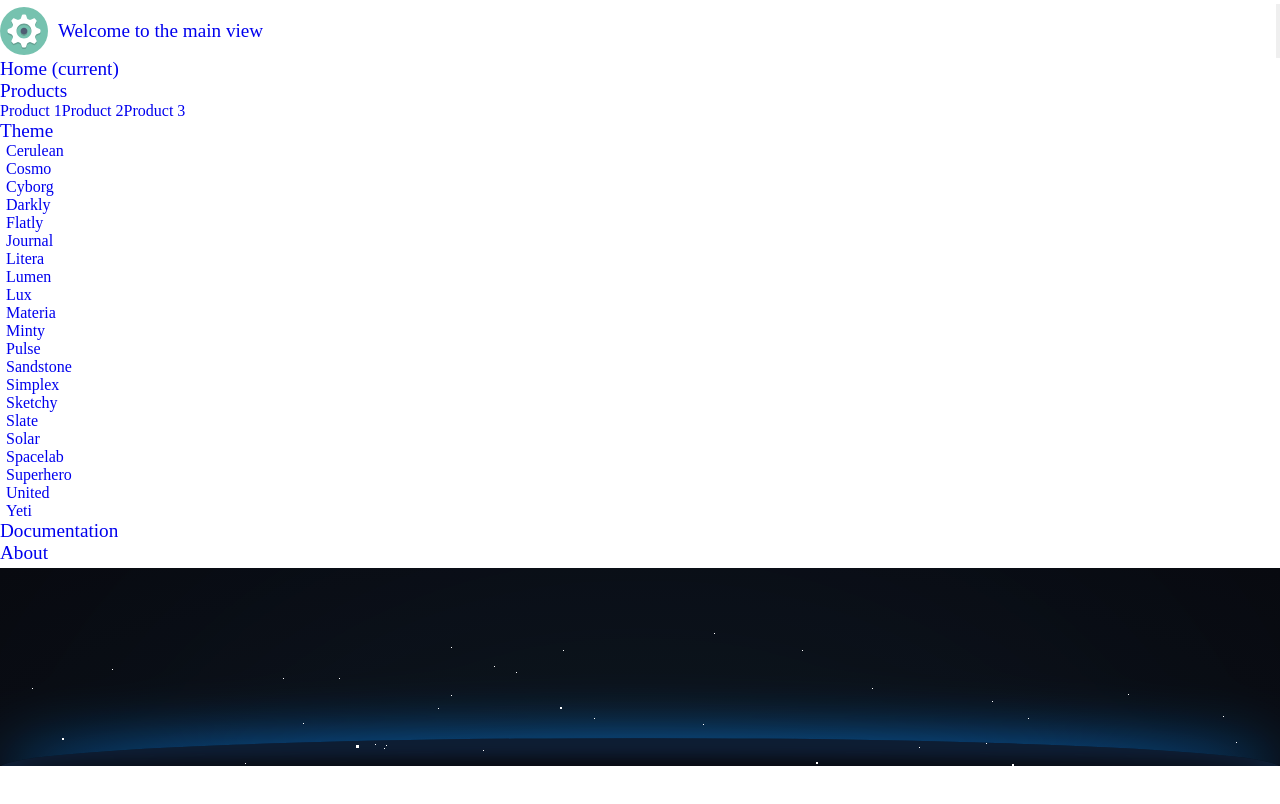
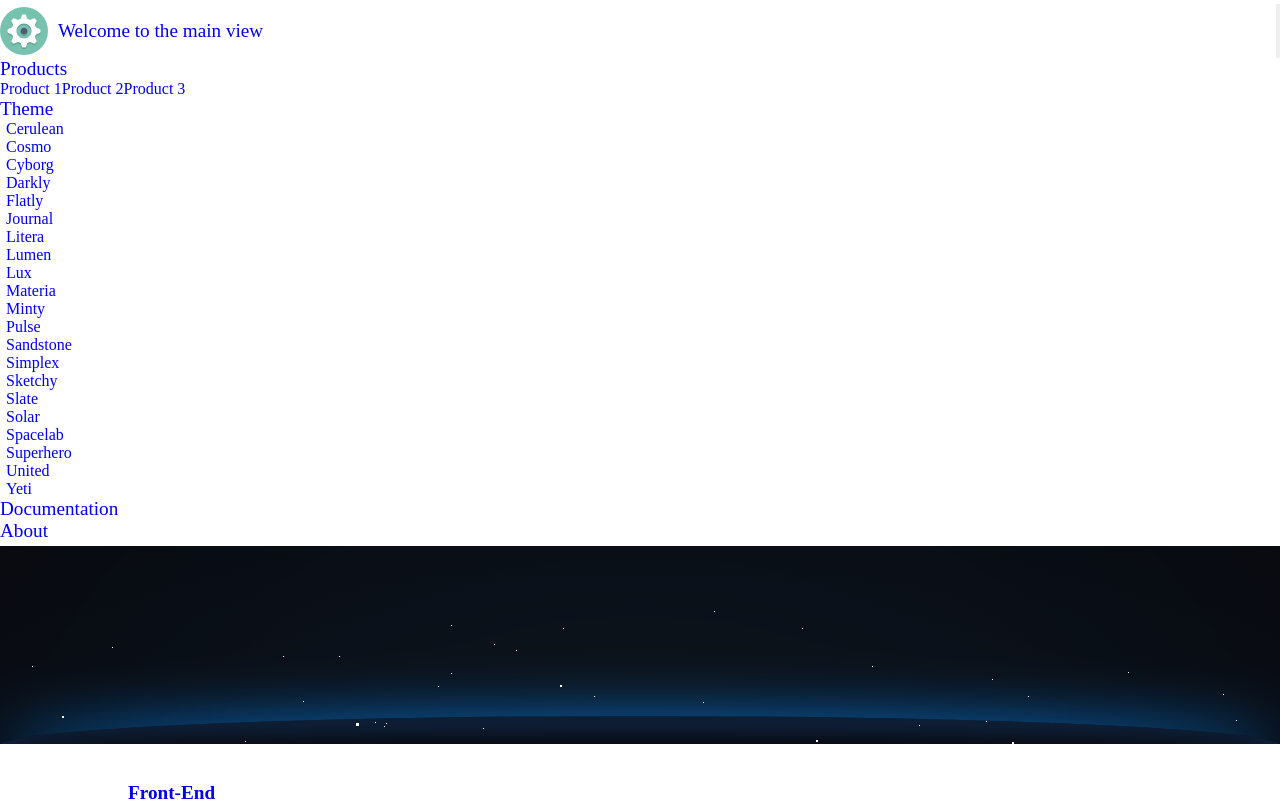
Before and after one commit to spinico/django-webpack-vue, a Django app: page / in a window 1280 px wide. Shown: the top 804 px of the page. Run offline with Django 3.2, Linux system fonts and the light colour scheme; style sheets or scripts are compiled from the project's sources; some libraries are stand-ins or nearby versions.

Commit message:
Changed default theme; Updated license and readme.

```diff
--- a/backend/apps/main/templates/base.html
+++ b/backend/apps/main/templates/base.html
@@ -10,7 +10,7 @@
    <meta name="viewport" content="width=device-width, initial-scale=1.0">
    <title>django-webpack-vue | {{ title }}</title>
    <link href="{% static 'favicon.ico' %}" rel="icon" type="image/x-icon">
-   <link href="{% static 'styles/themes/theme-spacelab.css' %}" rel="stylesheet" type="text/css">
+   <link href="{% static 'styles/themes/theme-cyborg.css' %}" rel="stylesheet" type="text/css">
    <link href="{% static 'styles/app.css' %}" rel="stylesheet" type="text/css">
  </head>
 
--- a/backend/apps/main/templates/main.html
+++ b/backend/apps/main/templates/main.html
@@ -16,9 +16,6 @@
 
   <div class="collapse navbar-collapse" id="menu">
     <ul class="navbar-nav align-items-start ml-auto">
-      <li class="nav-item active">
-        <a href="#" class="nav-link">Home <span class="sr-only">(current)</span></a>
-      </li>
       <li class="nav-item dropdown">
         <a href="#" class="nav-link dropdown-toggle" id="products" data-toggle="dropdown" aria-haspopup="true" aria-expanded="false">Products</a>
         <div class="dropdown-menu" aria-labelledby="products">
@@ -53,7 +50,7 @@
           <li><a href="#" class="change-theme-menu-item" rel="yeti"><i class="fas fa-pen"></i> Yeti</a></li>
         </ul>
       </li>
-      <li class="nav-item">
+      <li class="nav-item active">
         <a href="#" class="nav-link">Documentation</a>
       </li>
       <li class="nav-item">
```
Also changed, not shown: README.md, 2 other files.
